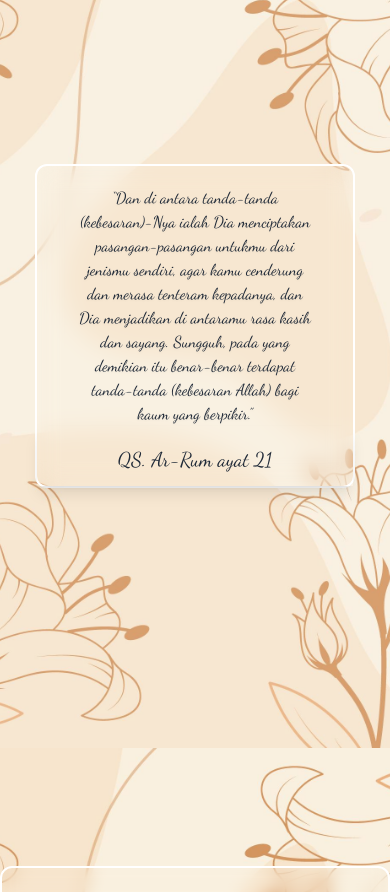
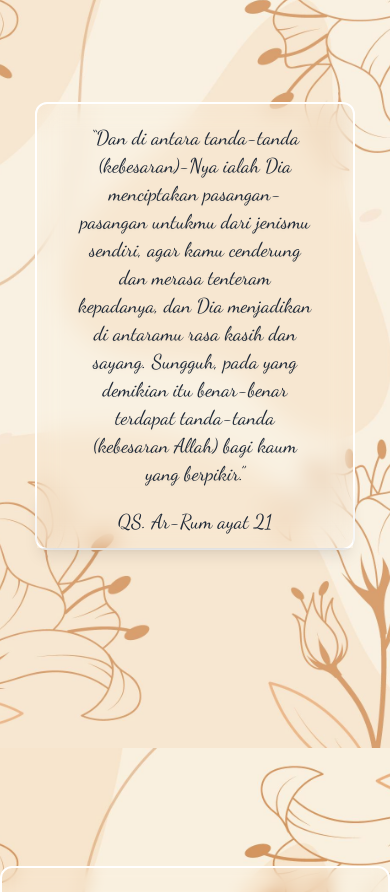
Before and after one commit to naverlyn/wedding-derry-virginia, a Next.js app: page / in a window 390 px wide. Shown: the part 940-1832 px from the top of the page. Built offline with nearby package versions, Linux system fonts and the light colour scheme.

Commit message:
fix: text size

```diff
--- a/src/pages/index.js
+++ b/src/pages/index.js
@@ -93,7 +93,7 @@ export default function Home() {
                     <div className="flex h-full">
                         <div className="m-auto">
                             <div className="card max-h-[600px] max-w-xs pt-5 rounded-xl backdrop-blur-md border-2 border-white lg:max-w-xl" data-aos="fade-right">
-                                <p className="text-center flex px-10 font-Dancing drop-shadow-sm text-md lg:text-3xl">
+                                <p className="text-center flex px-10 font-Dancing drop-shadow-sm text-xl lg:text-3xl">
                                     “Dan di antara tanda-tanda (kebesaran)-Nya ialah Dia menciptakan pasangan-pasangan untukmu dari jenismu sendiri, agar kamu cenderung dan merasa tenteram kepadanya, dan Dia menjadikan di antaramu rasa kasih dan sayang. Sungguh, pada yang demikian itu benar-benar terdapat tanda-tanda (kebesaran Allah) bagi kaum yang berpikir.”</p>
                                 <p className="text-center pt-5 text-xl font-Dancing pb-3 shadow-lg">QS. Ar-Rum ayat 21</p>
                             </div>
```
